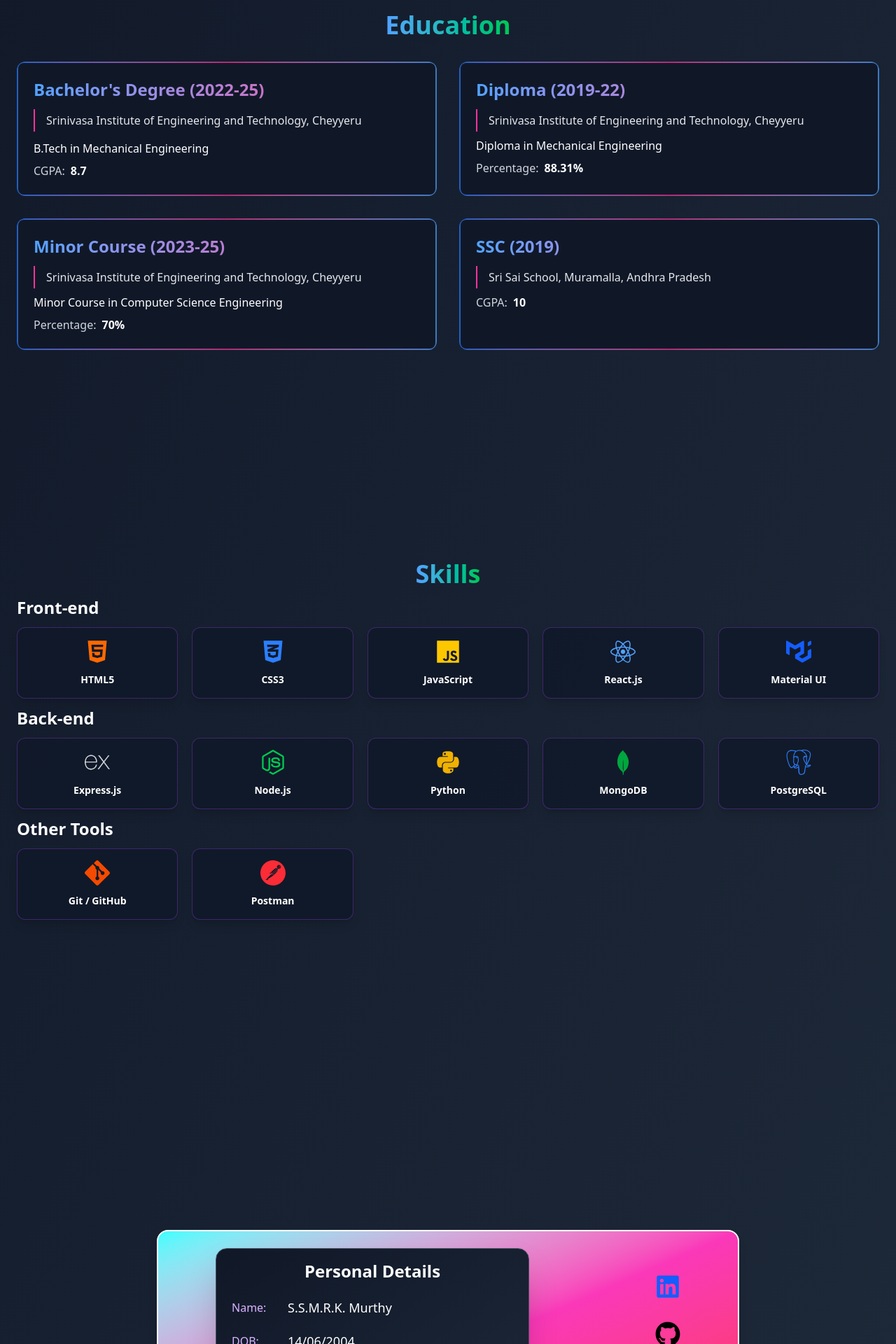
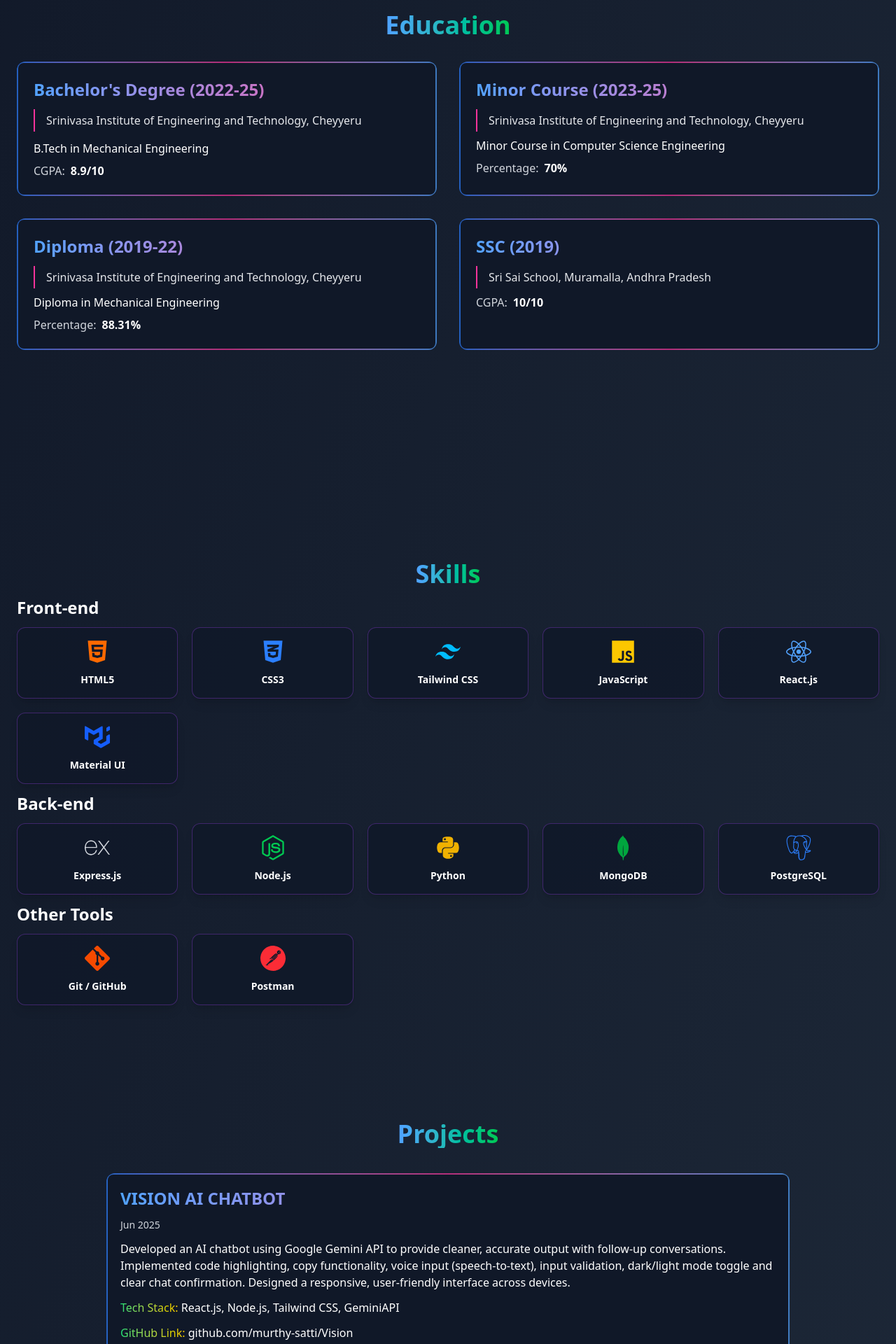
Before and after one commit to murthy-satti/Portfolio, a React (Vite) app in the folder vite-project/: page / in a window 1280 px wide. Shown: the part 880-2800 px from the top of the page at 70% size. Built offline with nearby package versions, Linux system fonts and the light colour scheme.

Commit message:
Update App.jsx

```diff
--- a/vite-project/src/App.jsx
+++ b/vite-project/src/App.jsx
@@ -7,11 +7,13 @@ import {
   FaPython,
   FaJs,
   FaGithub,
-   FaLinkedin,
-    FaWhatsapp ,FaEnvelope, FaBars
+  FaLinkedin,
+  FaWhatsapp, FaEnvelope, FaBars
 } from "react-icons/fa";
 import { SiMui } from "react-icons/si";
-import { SiMongodb, SiPostgresql, SiExpress  , SiGit, SiPostman } from "react-icons/si";
+import { SiTailwindcss } from "react-icons/si";
+import { FaPhoneAlt } from "react-icons/fa";
+import { SiMongodb, SiPostgresql, SiExpress, SiGit, SiPostman } from "react-icons/si";
 
 
 import IMG from './assets/images/image.jpg';
@@ -22,7 +24,9 @@ export default function Home() {
   const homepageRef = useRef(null);
   const educationpageRef = useRef(null);
   const skillspageRef = useRef(null);
+  const projectspageRef = useRef()
   const contactpageRef = useRef(null);
+
 
   const toggleNav = () => {
     setNavVisible(!navVisible);
@@ -58,9 +62,8 @@ export default function Home() {
 
         {/* Navigation List */}
         <ul
-          className={`${
-            navVisible ? "block" : "hidden md:flex"
-          } list-none flex-col md:flex-row absolute md:static right-0 left-0 md:left-auto md:right-[6%] top-[72px] bg-gray-800 p-3 md:bg-transparent md:p-0 rounded-b-[20px] md:rounded-none md:flex z-50 shadow-lg md:shadow-none border-x border-b md:border-0 border-white/10 md:gap-2`}
+          className={`${navVisible ? "block" : "hidden md:flex"
+            } list-none flex-col md:flex-row absolute md:static right-0 left-0 md:left-auto md:right-[6%] top-[72px] bg-gray-800 p-3 md:bg-transparent md:p-0 rounded-b-[20px] md:rounded-none md:flex z-50 shadow-lg md:shadow-none border-x border-b md:border-0 border-white/10 md:gap-2`}
         >
           <li className="text-center md:text-left my-1 md:my-0">
             <a
@@ -104,6 +107,22 @@ export default function Home() {
         hover:bg-white/10 hover:rounded-lg relative overflow-hidden group"
             >
               <span className="relative z-10">Skills</span>
+              <span className="absolute bottom-0 left-0 w-0 h-0.5 bg-gradient-to-r from-green-400 to-blue-500 transition-all duration-300 group-hover:w-full"></span>
+            </a>
+          </li>
+
+          <li className="text-center md:text-left my-1 md:my-0">
+            <a
+              href="#projects"
+              onClick={(e) => {
+                e.preventDefault();
+                scrollToSection(projectspageRef);
+              }}
+              className="text-white no-underline text-lg md:text-lg font-bold px-5 py-3 block
+        [text-shadow:0px_0px_14px_rgb(57,255,20)] transition-all duration-300
+        hover:bg-white/10 hover:rounded-lg relative overflow-hidden group"
+            >
+              <span className="relative z-10">Projects</span>
               <span className="absolute bottom-0 left-0 w-0 h-0.5 bg-gradient-to-r from-green-400 to-blue-500 transition-all duration-300 group-hover:w-full"></span>
             </a>
           </li>
@@ -238,7 +257,7 @@ export default function Home() {
                 </div>
                 <div className="flex items-center">
                   <span className="text-gray-300 font-medium">CGPA:</span>
-                  <span className="ml-2 text-white font-semibold">8.7</span>
+                  <span className="ml-2 text-white font-semibold">8.9/10</span>
                 </div>
               </div>
             </div>
@@ -249,7 +268,37 @@ export default function Home() {
               <div className="absolute inset-0.5 rounded-lg bg-gray-900"></div>
 
               {/* Content */}
-              <div className="relative z-10">
+               <div className="relative z-10">
+                <h2 className="text-xl md:text-2xl font-bold text-transparent bg-clip-text bg-gradient-to-r from-blue-400 to-pink-500 mb-3">
+                  Minor Course (2023-25)
+                </h2>
+                <div className="border-l-2 border-pink-500 pl-4 py-1 mb-2">
+                  <h3 className="text-gray-200 font-medium">
+                    Srinivasa Institute of Engineering and Technology, Cheyyeru
+                  </h3>
+                </div>
+                <div className="flex items-center mb-2">
+                  <span className="text-white">
+                    Minor Course in Computer Science Engineering
+                  </span>
+                </div>
+                <div className="flex items-center">
+                  <span className="text-gray-300 font-medium">Percentage:</span>
+                  <span className="ml-2 text-white font-semibold">70%</span>
+                </div>
+              </div>
+
+            </div>
+          </div>
+
+          <div className="grid grid-cols-1 md:grid-cols-2 gap-8">
+            <div className="relative bg-gray-900/80 rounded-xl p-6 text-white transition-transform duration-300 hover:transform  backdrop-blur-sm group">
+              {/* Gradient border effect */}
+              <div className="absolute inset-0 rounded-xl p-0.5 bg-gradient-to-r from-blue-500 via-pink-500 to-blue-400 opacity-70"></div>
+              <div className="absolute inset-0.5 rounded-lg bg-gray-900"></div>
+
+              {/* Content */}
+             <div className="relative z-10">
                 <h2 className="text-xl md:text-2xl font-bold text-transparent bg-clip-text bg-gradient-to-r from-blue-400 to-pink-500 mb-3">
                   Diploma (2019-22)
                 </h2>
@@ -266,35 +315,6 @@ export default function Home() {
                 <div className="flex items-center">
                   <span className="text-gray-300 font-medium">Percentage:</span>
                   <span className="ml-2 text-white font-semibold">88.31%</span>
-                </div>
-              </div>
-            </div>
-          </div>
-
-          <div className="grid grid-cols-1 md:grid-cols-2 gap-8">
-            <div className="relative bg-gray-900/80 rounded-xl p-6 text-white transition-transform duration-300 hover:transform  backdrop-blur-sm group">
-              {/* Gradient border effect */}
-              <div className="absolute inset-0 rounded-xl p-0.5 bg-gradient-to-r from-blue-500 via-pink-500 to-blue-400 opacity-70"></div>
-              <div className="absolute inset-0.5 rounded-lg bg-gray-900"></div>
-
-              {/* Content */}
-              <div className="relative z-10">
-                <h2 className="text-xl md:text-2xl font-bold text-transparent bg-clip-text bg-gradient-to-r from-blue-400 to-pink-500 mb-3">
-                  Minor Course (2023-25)
-                </h2>
-                <div className="border-l-2 border-pink-500 pl-4 py-1 mb-2">
-                  <h3 className="text-gray-200 font-medium">
-                    Srinivasa Institute of Engineering and Technology, Cheyyeru
-                  </h3>
-                </div>
-                <div className="flex items-center mb-2">
-                  <span className="text-white">
-                    Minor Course in Computer Science Engineering
-                  </span>
-                </div>
-                <div className="flex items-center">
-                  <span className="text-gray-300 font-medium">Percentage:</span>
-                  <span className="ml-2 text-white font-semibold">70%</span>
                 </div>
               </div>
             </div>
@@ -316,7 +336,7 @@ export default function Home() {
                 </div>
                 <div className="flex items-center">
                   <span className="text-gray-300 font-medium">CGPA:</span>
-                  <span className="ml-2 text-white font-semibold">10</span>
+                  <span className="ml-2 text-white font-semibold">10/10</span>
                 </div>
               </div>
             </div>
@@ -347,6 +367,11 @@ export default function Home() {
                 <FaCss3Alt className="text-blue-500 text-4xl mb-3" />
                 <p className="text-sm font-semibold text-white">CSS3</p>
               </div>
+              <div className="flex flex-col items-center p-4 bg-gray-900/80 shadow-lg rounded-xl border border-purple-500/30 hover:border-purple-500/70 transition-all duration-300 hover:transform hover:scale-105">
+                <SiTailwindcss className="text-sky-400 text-4xl mb-3" />
+                <p className="text-sm font-semibold text-white">Tailwind CSS</p>
+              </div>
+
               <div className="flex flex-col items-center p-4 bg-gray-900/80 shadow-lg rounded-xl border border-purple-500/30 hover:border-purple-500/70 transition-all duration-300 hover:transform hover:scale-105">
                 <FaJs className="text-yellow-400 text-4xl mb-3" />
                 <p className="text-sm font-semibold text-white">JavaScript</p>
@@ -411,9 +436,86 @@ export default function Home() {
         </div>
       </section>
 
+      {/* projects section */}
+      <section ref={projectspageRef} className="min-h-screen py-20">
+        <div className="text-4xl flex justify-center bg-gradient-to-r from-blue-500 via-[rgb(231,5,235)] to-white bg-clip-text text-transparent pb-3">
+          <h1 className="font-bold relative text-transparent bg-clip-text bg-gradient-to-r from-blue-400 to-green-500 mb-6">
+            Projects
+          </h1>
+        </div>
+
+        <div className="mx-auto px-6 max-w-5xl space-y-10">
+          {/* Project 1 */}
+          <div className="relative rounded-xl">
+            <div className="absolute inset-0 rounded-xl p-0.5 bg-gradient-to-r from-blue-500 via-pink-500 to-blue-400 opacity-70"></div>
+            <div className="absolute inset-0.5 rounded-lg bg-gray-900"></div>
+            <div className="relative z-10 p-5 rounded-lg text-white space-y-3">
+              <h2 className="text-xl md:text-2xl font-bold text-transparent bg-clip-text bg-gradient-to-r from-blue-400 to-pink-500 mb-3">
+                VISION AI CHATBOT
+              </h2>
+              <p className="text-sm  text-gray-300">Jun 2025</p>
+              <p className="text-sm md:text-base font-medium">
+                Developed an AI chatbot using Google Gemini API to provide cleaner, accurate output with follow-up conversations.
+                Implemented code highlighting, copy functionality, voice input (speech-to-text), input validation, dark/light mode
+                toggle and clear chat confirmation. Designed a responsive, user-friendly interface across devices.               </p>
+              <p className="text-sm md:text-base font-medium text-white">
+                <span className="text-transparent bg-clip-text bg-gradient-to-r from-green-400 to-yellow-400">Tech Stack: </span>
+                React.js, Node.js, Tailwind CSS, GeminiAPI
+              </p>
+              <p className="text-sm md:text-base font-medium text-white">
+                <span className="text-transparent bg-clip-text bg-gradient-to-r from-green-400 to-yellow-400">GitHub Link: </span>
+                <a
+                  href="https://github.com/murthy-satti/Vision"
+                  target="_blank"
+                  rel="noopener noreferrer"
+                  className=" hover:text-blue-400 transition-colors duration-200"
+                >
+                  github.com/murthy-satti/Vision
+                </a>
+              </p>
+
+
+            </div>
+          </div>
+
+          {/* Project 2 */}
+          <div className="relative rounded-xl">
+            <div className="absolute inset-0 rounded-xl p-0.5 bg-gradient-to-r from-blue-500 via-pink-500 to-blue-400 opacity-70"></div>
+            <div className="absolute inset-0.5 rounded-lg bg-gray-900"></div>
+            <div className="relative z-10 p-5 rounded-lg text-white space-y-3">
+              <h2 className="text-xl md:text-2xl font-bold text-transparent bg-clip-text bg-gradient-to-r from-blue-400 to-pink-500 mb-3">
+                WEATHER APPLICATION
+              </h2>
+              <p className="text-sm text-gray-300">Nov 2024</p>
+              <p className="text-sm md:text-base font-medium">
+                A GUI-based weather app built with PyQt5 that fetches real-time weather data from the OpenWeatherMap API. It
+                displays temperature, humidity, and conditions with emojis, ensuring a user-friendly interface with input validation
+                and error handling.</p>
+              <p className="text-sm md:text-base font-medium text-white">
+                <span className="text-transparent bg-clip-text bg-gradient-to-r from-green-400 to-yellow-400">Tech Stack: </span>
+                Python, PyQt5, OpenWeatherMap API, QtCore, QtGui
+              </p>
+              <p className="text-sm md:text-base font-medium text-white">
+                <span className="text-transparent bg-clip-text bg-gradient-to-r from-green-400 to-yellow-400">GitHub Link: </span>
+                <a
+                  href="https://github.com/murthy-satti/WeatherApp"
+                  target="_blank"
+                  rel="noopener noreferrer"
+                  className=" hover:text-blue-400 transition-colors duration-200"
+                >
+                  github.com/murthy-satti/WeatherApp
+                </a>
+              </p>
+            </div>
+          </div>
+        </div>
+      </section>
+
       {/* Contact Section */}
       <section ref={contactpageRef} className="min-h-screen">
+
         <div className="min-h-screen flex justify-center items-center p-2">
+
           <div className="mt-10 h-auto py-6 w-full md:w-[65vw] border-2 border-white rounded-2xl bg-gradient-to-tl from-[hsl(0,100%,60%)] via-[hsl(320,95%,60%)] to-[hsl(180,100%,60%)] shadow-lg flex flex-col md:flex-row justify-around items-center gap-4">
             <div className="w-[90%] md:w-[35vw] h-auto bg-gradient-to-br from-gray-900 to-gray-800 border border-gray-600 rounded-2xl shadow-2xl p-4 relative overflow-hidden">
               <h2 className="text-xl md:text-2xl font-bold text-white text-center mb-4 relative">
@@ -469,6 +571,32 @@ export default function Home() {
             </div>
 
             <div className="icons text-4xl flex flex-row md:flex-col gap-6 md:gap-8 items-center my-4">
+               <a
+                href="tel:+919121723149"
+                target="_blank"
+                rel="noreferrer"
+                className="transform hover:scale-110 transition-transform duration-300"
+              >
+                <FaPhoneAlt className="cursor-pointer text-indigo-700   text-2xl md:text-3xl hover:text-blue-400" />
+              </a>
+              <a
+                href="https://wa.me/9121723149"
+                target="_blank"
+                rel="noreferrer"
+                className="transform hover:scale-110 transition-transform duration-300"
+              >
+                <FaWhatsapp className="cursor-pointer text-green-500 text-3xl md:text-4xl hover:text-green-400" />
+
+              </a>
+              <a
+                href="mailto:murthysatti@gmail.com"
+                target="_blank"
+                rel="noreferrer"
+                className="transform hover:scale-110 transition-transform duration-300"
+              >
+                <FaEnvelope className="cursor-pointer text-white text-3xl md:text-4xl hover:text-gray-300" />
+
+              </a>
               <a
                 href="https://www.linkedin.com/in/murthy-satti-309it/"
                 target="_blank"
@@ -488,27 +616,7 @@ export default function Home() {
                 <FaGithub className="text-black text-3xl  md:text-4xl hover:text-gray-800" />
 
               </a>
-              <a
-                href="https://wa.me/9121723149"
-                target="_blank"
-                rel="noreferrer"
-                className="transform hover:scale-110 transition-transform duration-300"
-              >
-                <FaWhatsapp className="cursor-pointer text-green-500 text-3xl md:text-4xl hover:text-green-400" />
 
-              </a>
-              <a
-                href="mailto:murthysatti@gmail.com"
-                target="_blank"
-                rel="noreferrer"
-                className="transform hover:scale-110 transition-transform duration-300"
-              >
-                <FaEnvelope className="cursor-pointer text-white text-3xl md:text-4xl hover:text-gray-300" />
-                {/* <FontAwesomeIcon
-                  icon={faEnvelope}
-                  className=""
-                /> */}
-              </a>
             </div>
           </div>
         </div>
```
